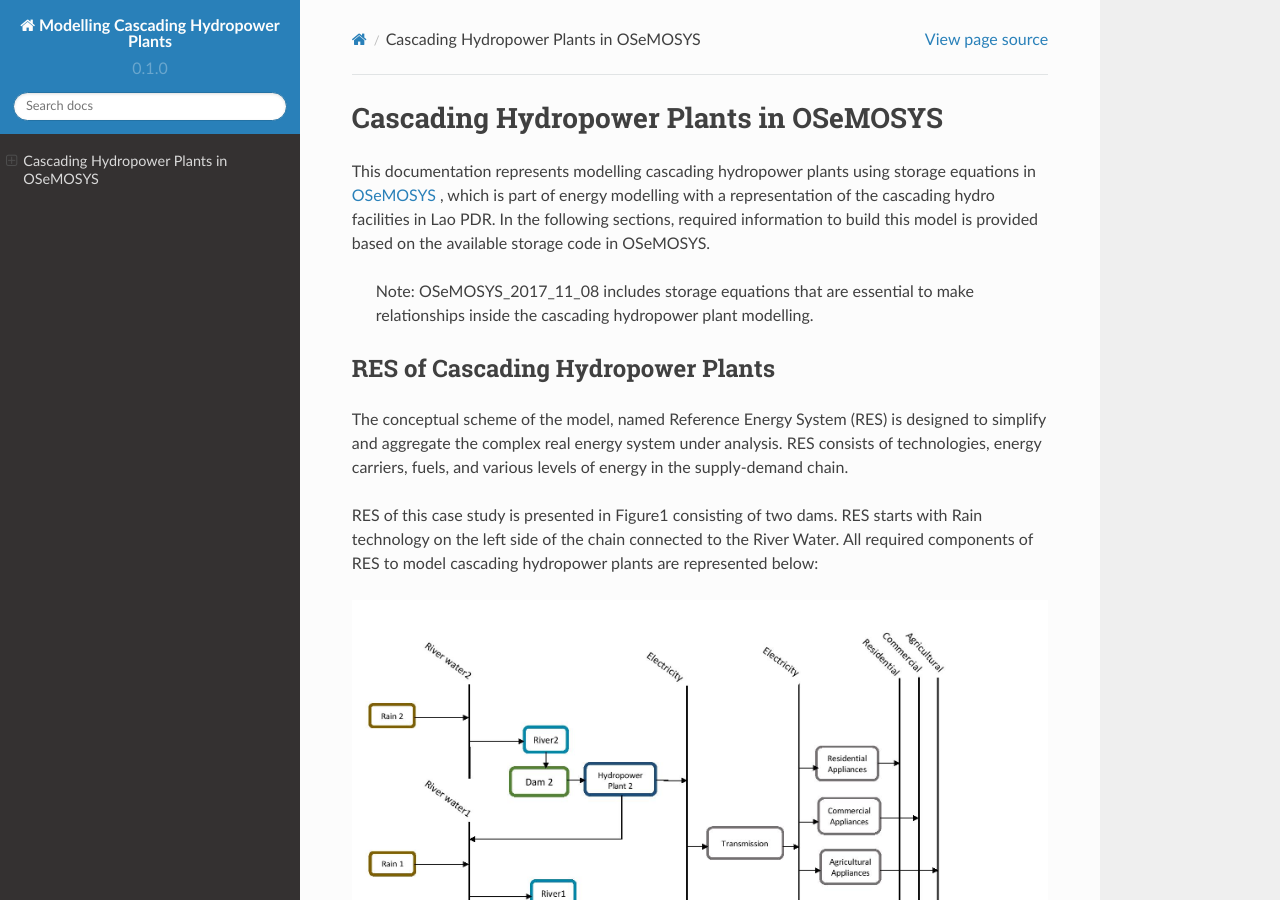
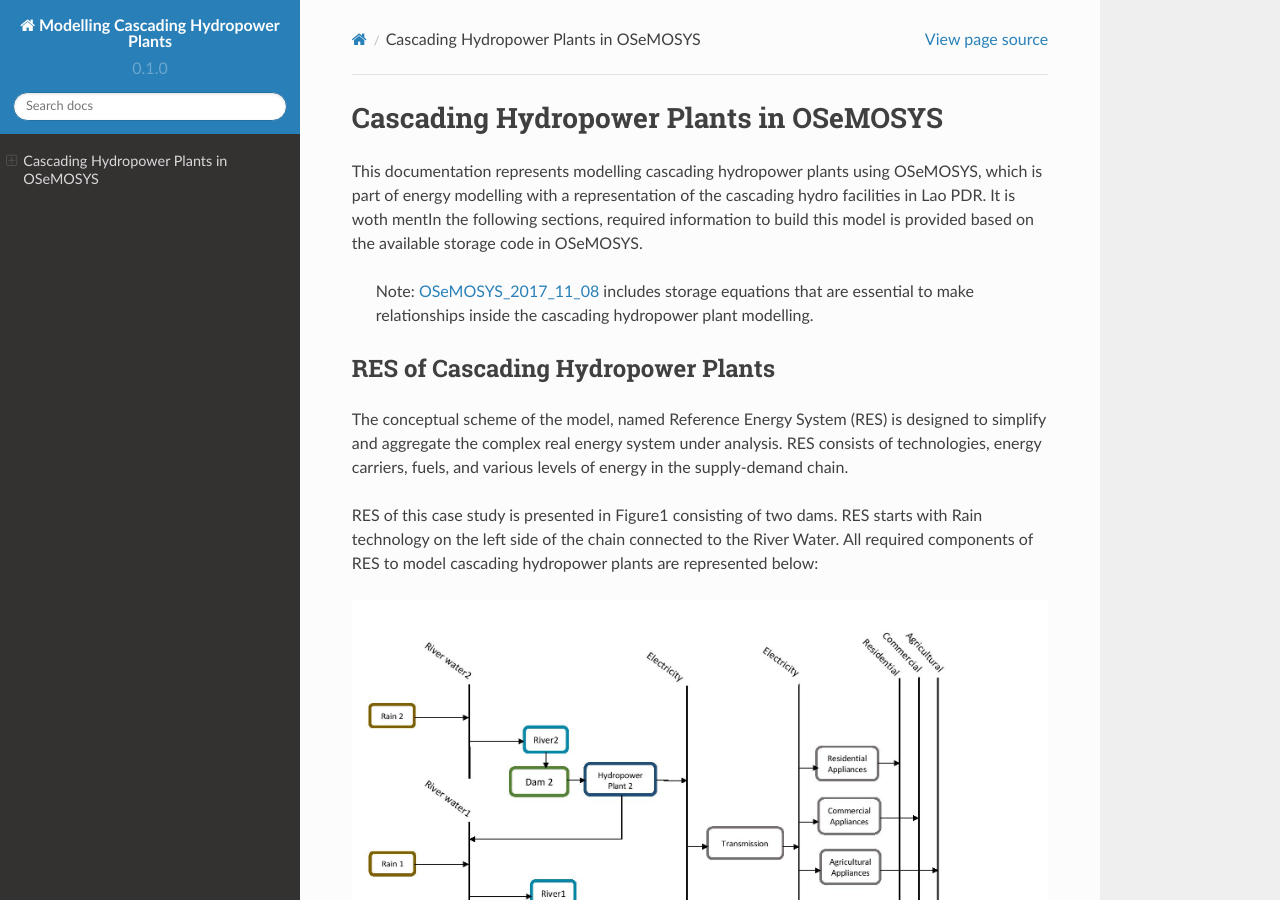
Before and after one commit to YSaedi/Laos_Cascading_HydropowerPlants, a Sphinx documentation site: the page built from docs/source/index.rst, in a window 1280 px wide and 900 px high. Built offline with Sphinx 7.4.7 and the Read the Docs theme 2.0.0, drawn with Linux system fonts in a browser that asks for light colours.

Commit message:
Update index.rst

```diff
--- a/docs/source/index.rst
+++ b/docs/source/index.rst
@@ -1,9 +1,9 @@
 Cascading Hydropower Plants in OSeMOSYS
 ==============================================================
 
-This documentation represents modelling cascading hydropower plants using storage equations in `OSeMOSYS <https://github.com/OSeMOSYS/OSeMOSYS_GNU_MathProg/tree/master/src/>`_ , which is part of energy modelling with a representation of the cascading hydro facilities in Lao PDR. In the following sections, required information to build this model is provided based on the available storage code in OSeMOSYS.
+This documentation represents modelling cascading hydropower plants using OSeMOSYS, which is part of energy modelling with a representation of the cascading hydro facilities in Lao PDR. It is woth mentIn the following sections, required information to build this model is provided based on the available storage code in OSeMOSYS.
 
-    Note: OSeMOSYS_2017_11_08 includes storage equations that are essential to make relationships inside the cascading hydropower plant modelling.
+    Note: `OSeMOSYS_2017_11_08 <https://github.com/OSeMOSYS/OSeMOSYS_GNU_MathProg/tree/master/src/>`_ includes storage equations that are essential to make relationships inside the cascading hydropower plant modelling.
 
 
 RES of Cascading Hydropower Plants
```
